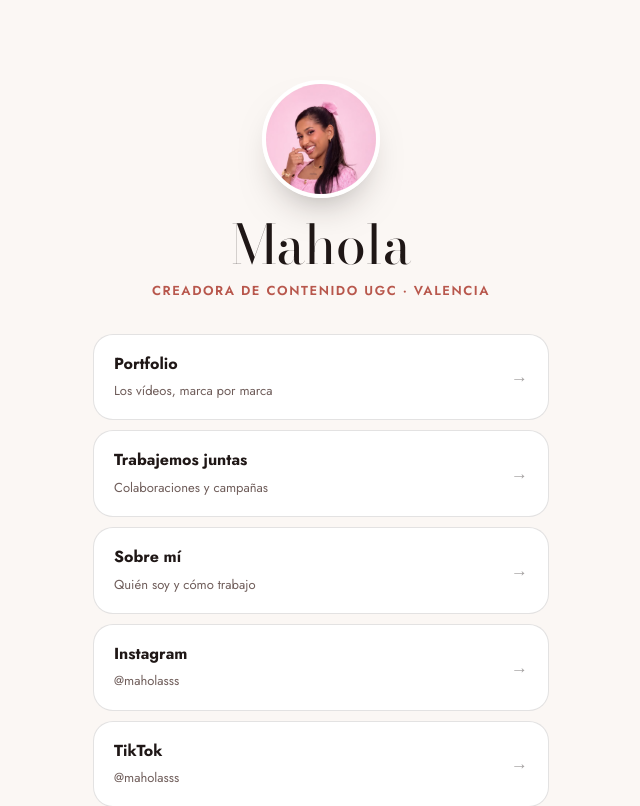
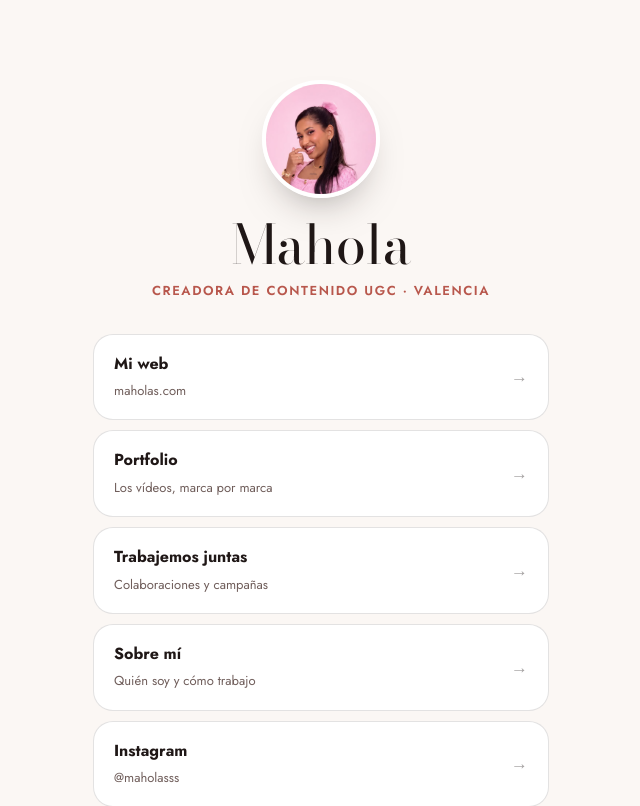
Before and after one commit to maholasss/newweb, a Next.js app: page /links in a window 1280 px wide. Shown: the top 806 px of the page, without its empty margins (319-959 px from the left). Built offline with nearby package versions, Linux system fonts and the light colour scheme.

Commit message:
Links: primero la web y luego el portfolio

```diff
--- a/app/(es)/links/page.js
+++ b/app/(es)/links/page.js
@@ -9,6 +9,7 @@ export const metadata = {
 };
 
 const LINKS = [
+  ['Mi web', 'maholas.com', '/'],
   ['Portfolio', 'Los vídeos, marca por marca', '/portfolio'],
   ['Trabajemos juntas', 'Colaboraciones y campañas', '/contacto'],
   ['Sobre mí', 'Quién soy y cómo trabajo', '/sobre-mi'],
```
